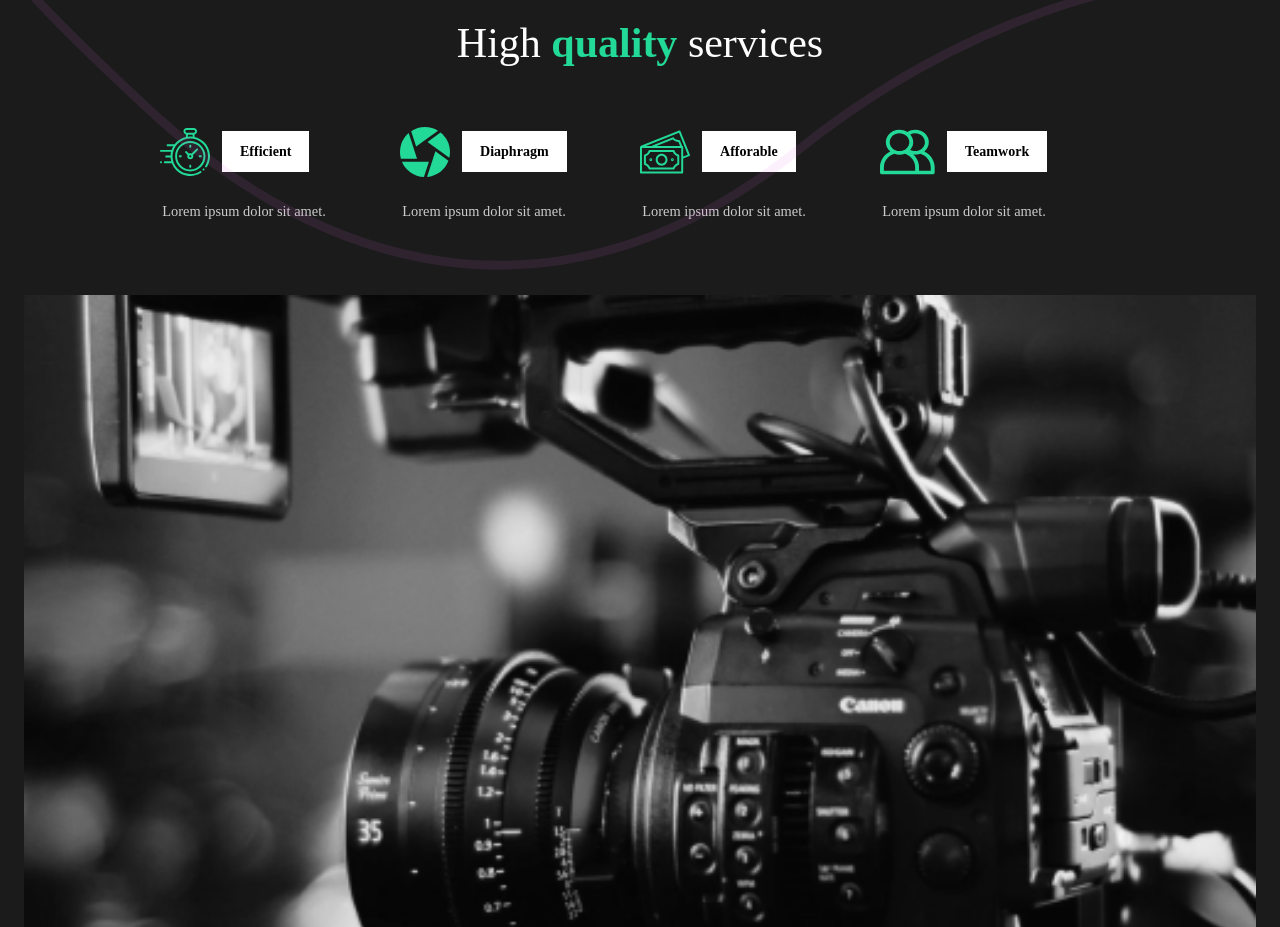
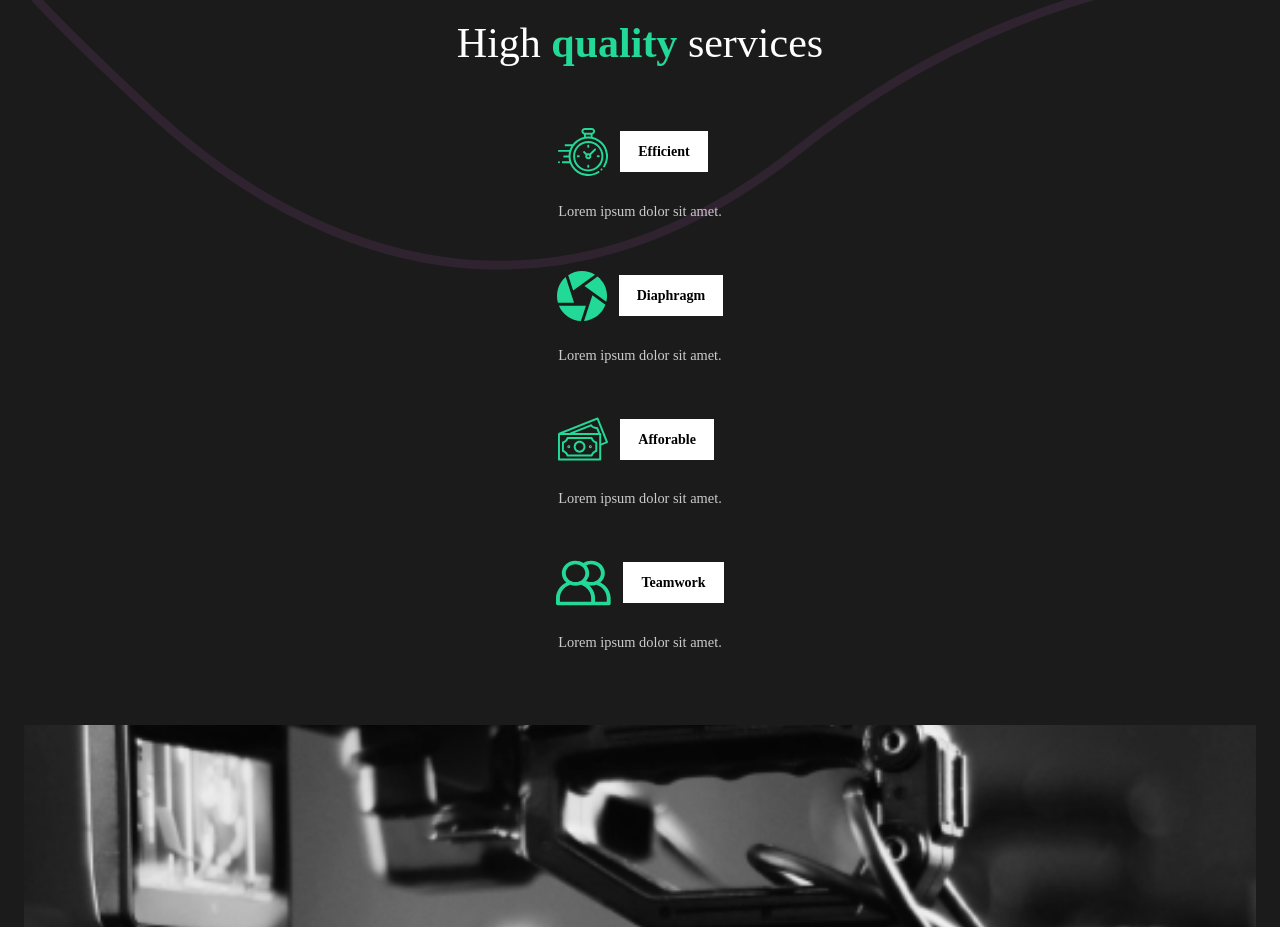
Before and after one commit to TomaszM-dev/capture-react-project, a React (Create React App) app: page / in a window 1280 px wide. Shown: the part 1180-2107 px from the top of the page. Built offline with nearby package versions, Linux system fonts and the light colour scheme.

Commit message:
fixing bugs

```diff
--- a/src/components/ServicesSection.js
+++ b/src/components/ServicesSection.js
@@ -72,6 +72,10 @@ const Services = styled(About)`
   p {
     width: 70%;
     padding: 2rem 0rem 4rem 0rem;
+
+    @media (max-width: 1300px) {
+      width: 100%;
+    }
   }
 `;
 
@@ -81,11 +85,20 @@ const Cards = styled.div`
 
   @media (max-width: 1300px) {
     justify-content: center;
+    flex-wrap: nowrap;
+    flex-direction: column;
+    align-items: center;
   }
 `;
 
 const Card = styled.div`
   flex-basis: 20rem;
+
+  @media (max-width: 1300px) {
+    align-self: center;
+
+    flex-basis: 0rem;
+  }
   .icon {
     align-items: center;
     display: flex;
```
